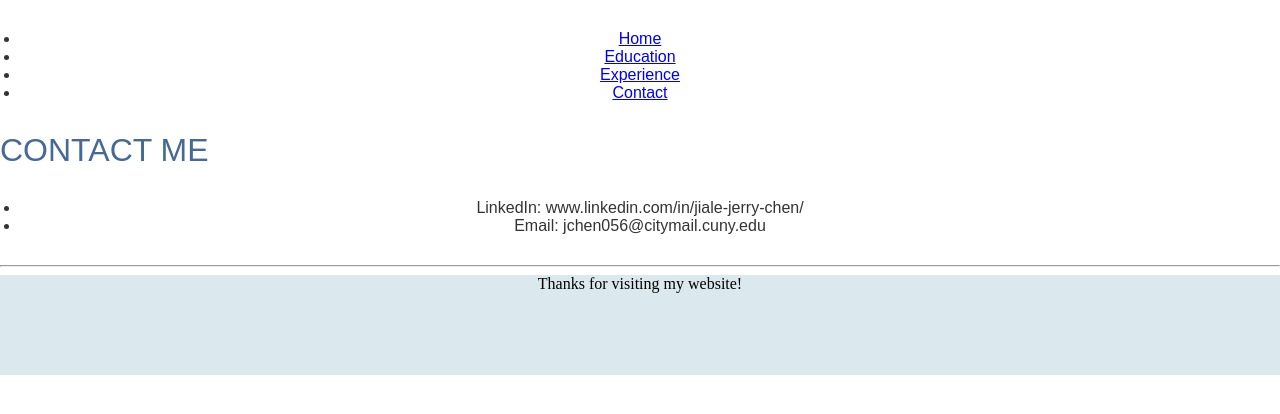
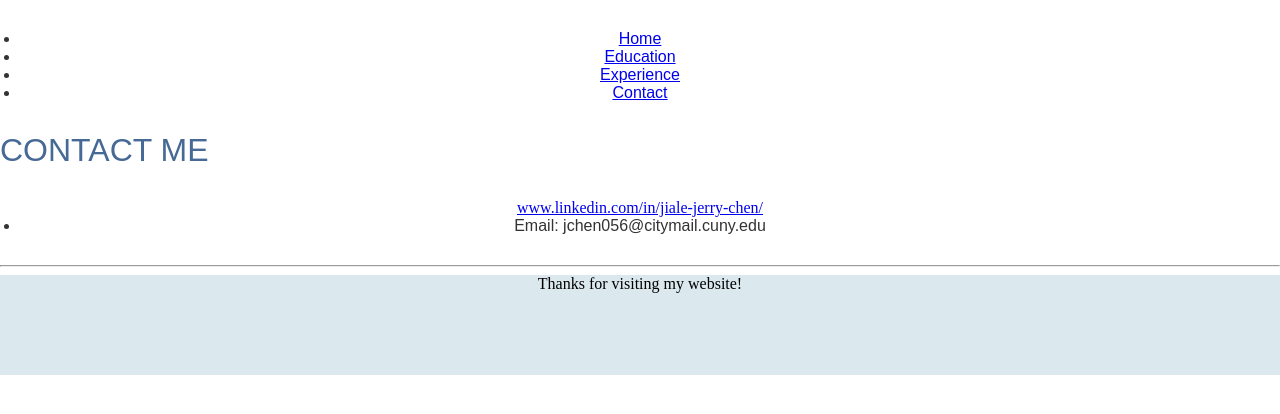
Before and after one commit to jchen056/jchen056.github.io, a Jekyll site: the page built from contact.html, in a window 1280 px wide. Shown: the top 414 px of the page. Built offline with Jekyll 4.4.1, drawn with Linux system fonts in a browser that asks for light colours.

Commit message:
Update contact.html

```diff
--- a/contact.html
+++ b/contact.html
@@ -7,6 +7,6 @@ title: Contact
   Contact Me
 </h1>
   <p><ul>
-    <li>LinkedIn: www.linkedin.com/in/jiale-jerry-chen/</li>
+    <a href="url">www.linkedin.com/in/jiale-jerry-chen/</a>
     <li>Email: jchen056@citymail.cuny.edu</li>
          </ul></p>
```
